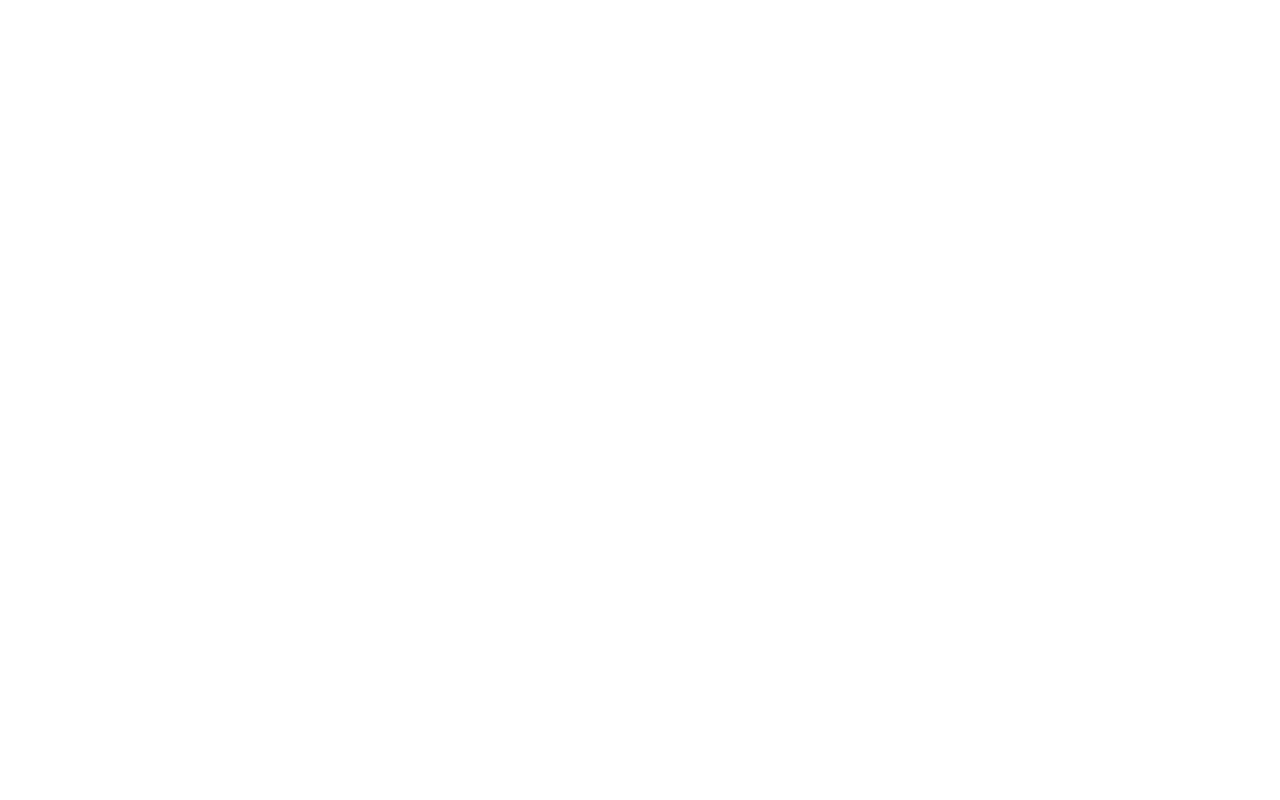
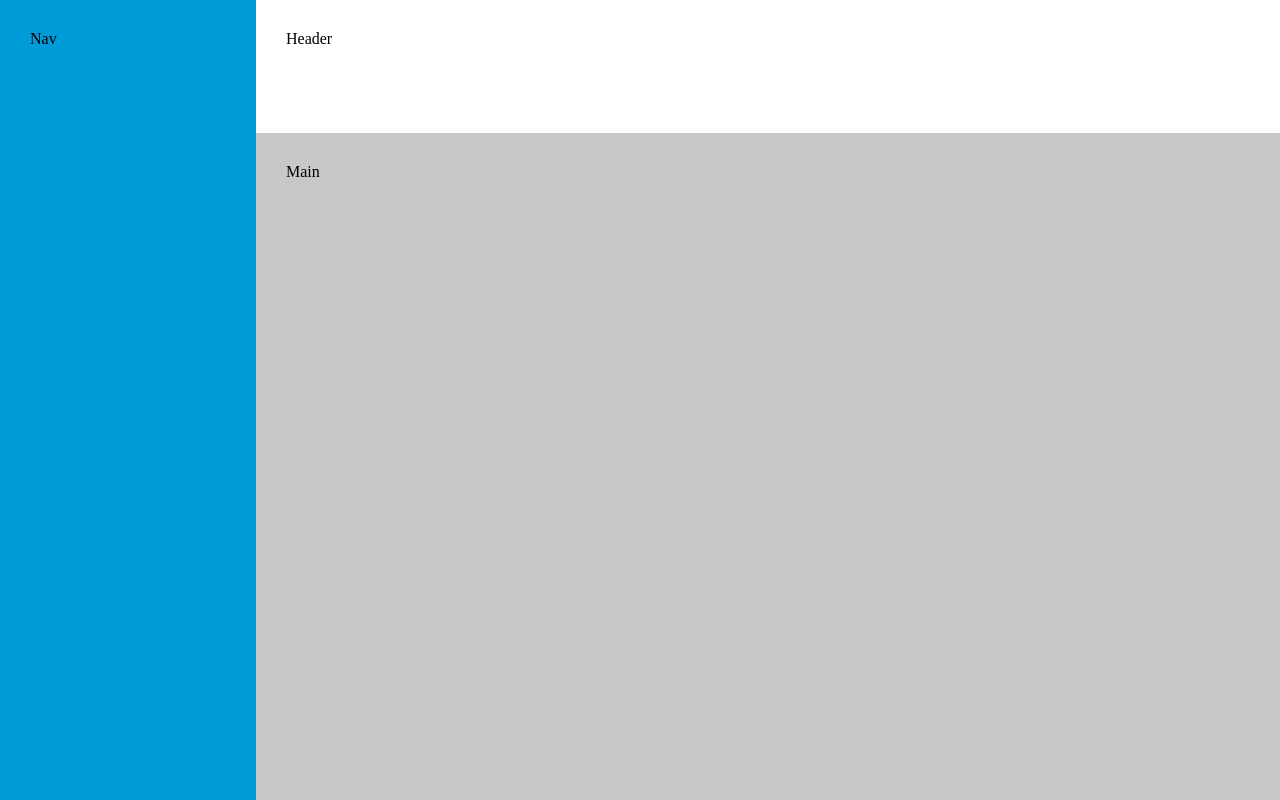
Before and after one commit to annasmith206/odin-grid-dashboard, a plain HTML site: page index.html in a window 1280 px wide. Drawn offline with Linux system fonts and the light colour scheme.

Commit message:
Create containers for nav, header, and main

```diff
--- a/index.html
+++ b/index.html
@@ -3,10 +3,21 @@
 <head>
     <meta charset="UTF-8">
     <meta name="viewport" content="width=<device-width>, initial-scale=1.0">
-    <title>Document</title>
+    <title>Dashboard</title>
     <link rel="stylesheet" href="./style.css">
 </head>
 <body>
+    <div class = "content">
+        <nav>
+            Nav
+        </nav>
+        <header>
+            Header
+        </header>
+        <main>
+            Main
+        </main>
+    </div>
     <script src="./script.js"></script>
 </body>
 </html>
--- a/style.css
+++ b/style.css
@@ -0,0 +1,35 @@
+:root {
+    --main-color : rgb(0, 156, 218);
+    --accent-color : rgb(255, 225, 0);
+    --background-color: rgb(200, 200, 200);
+    --card-color: white;
+}
+
+body {
+    margin: 0;
+}
+
+.content {
+    width: 100vw;
+    height: 100vh;
+    display: grid;
+    grid-template-columns: 1fr 4fr;
+    grid-template-rows: 1fr 5fr;
+}
+
+.content>* {
+    padding: 30px;
+}
+
+nav {
+    background-color: var(--main-color);
+    grid-row: span 2;
+}
+
+header {
+    background-color: var(--card-color);
+}
+
+main {
+    background-color: var(--background-color);
+}
```
